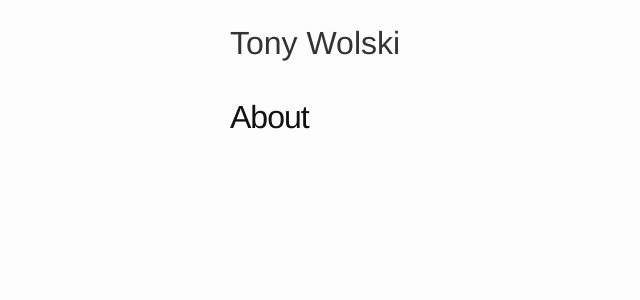
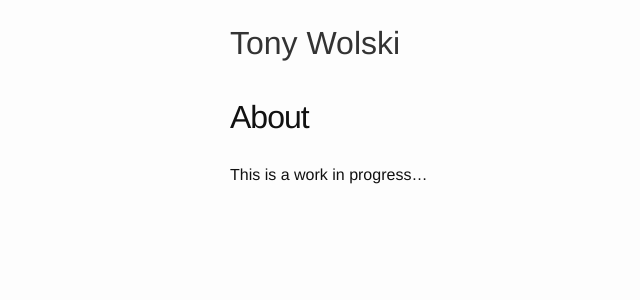
Before and after one commit to awolski/awolski.github.io, a Jekyll site: the page built from about.md, in a window 1280 px wide. Shown: the top 300 px of the page, without its empty margins (40-680 px from the left). Built offline with Jekyll 4.4.1, drawn with Linux system fonts in a browser that asks for light colours; comment, search, counter and statistics services are not loaded.

Commit message:
Placeholder for about page

```diff
--- a/about.md
+++ b/about.md
@@ -3,3 +3,5 @@ layout: page
 title: About
 permalink: /about/
 ---
+
+This is a work in progress...
```
